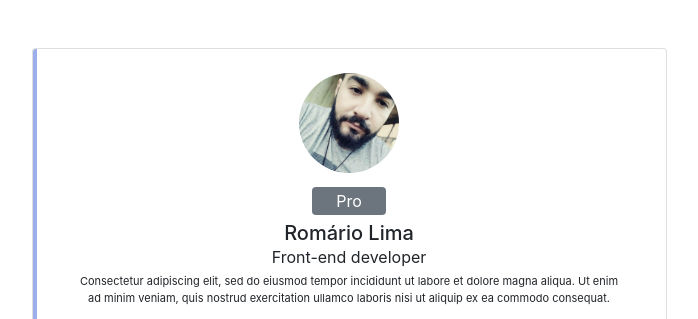
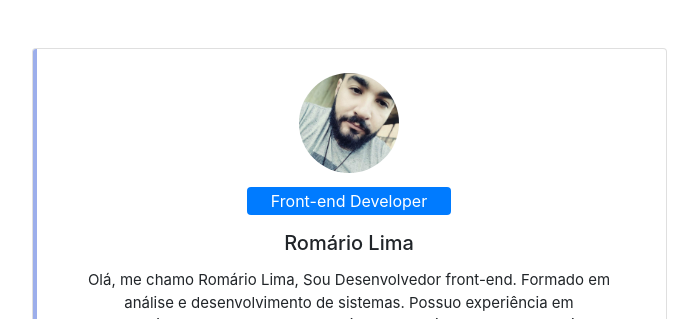
Before and after one commit to Romariolima99/Profile-Card, a plain HTML site: page index.html in a window 1280 px wide. Shown: the top 319 px of the page, without its empty margins (291-989 px from the left). Drawn offline with nearby package versions, Linux system fonts and the light colour scheme.

Commit message:
Alteração nas cores

```diff
--- a/index.html
+++ b/index.html
@@ -45,15 +45,13 @@
                     </div>
 
                     <div class="text-center mt-3">
-                        <span class="bg-secondary p-1 px-4 rounded text-white">Pro</span>
-                        <h5 class="mt-2 mb-0">Romário Lima</h5>
-                        <span>Front-end developer</span>
+                        <span class="bg-primary p-1 px-4 rounded text-white ">Front-end Developer</span>
+                        <h5 class="mt-2 mb-0 name">Romário Lima</h5>
 
                         <div class="px-4 mt-1">
-                            <p class="fonts">Consectetur adipiscing elit, sed do eiusmod tempor incididunt ut labore et
-                                dolore magna aliqua. Ut enim ad minim veniam, quis nostrud exercitation ullamco laboris
-                                nisi
-                                ut aliquip ex ea commodo consequat. </p>
+                            <p class="fonts">Olá, me chamo Romário Lima, Sou Desenvolvedor front-end. Formado em análise e desenvolvimento de sistemas.
+                                Possuo experiência em desenvolvimento com React, JavaScript, TypeScript , Php, Python, Django, Flask e bibliotecas de front-end, além da utilização de Git para versionamento.
+                                </p>
 
                         </div>
 
--- a/styles.css
+++ b/styles.css
@@ -45,7 +45,7 @@ body{
 
 
 .fonts{
-    font-size:11px;
+    font-size:15px;
 }
 
 .social-list{
@@ -81,3 +81,7 @@ body{
        color:#fff;
         height:40px;
 }
+
+.name{
+    padding: 10px;
+}
```
